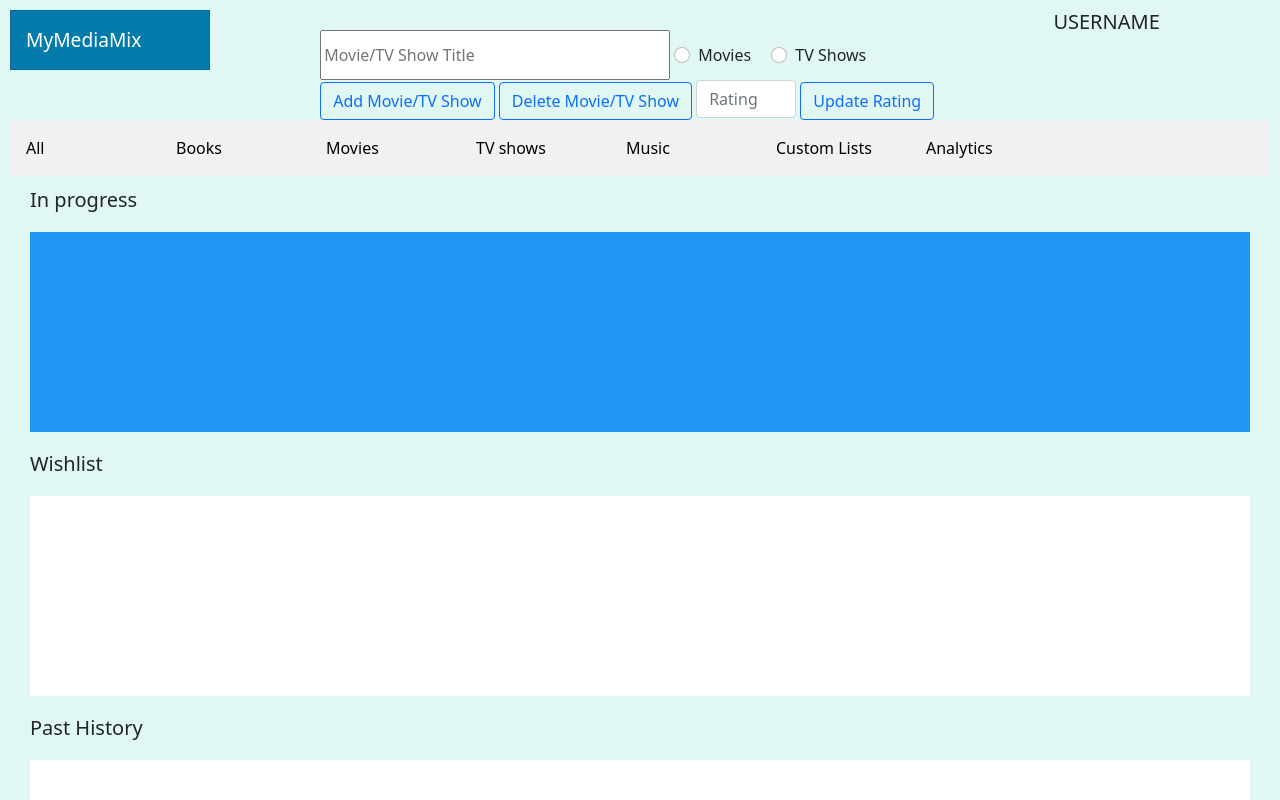
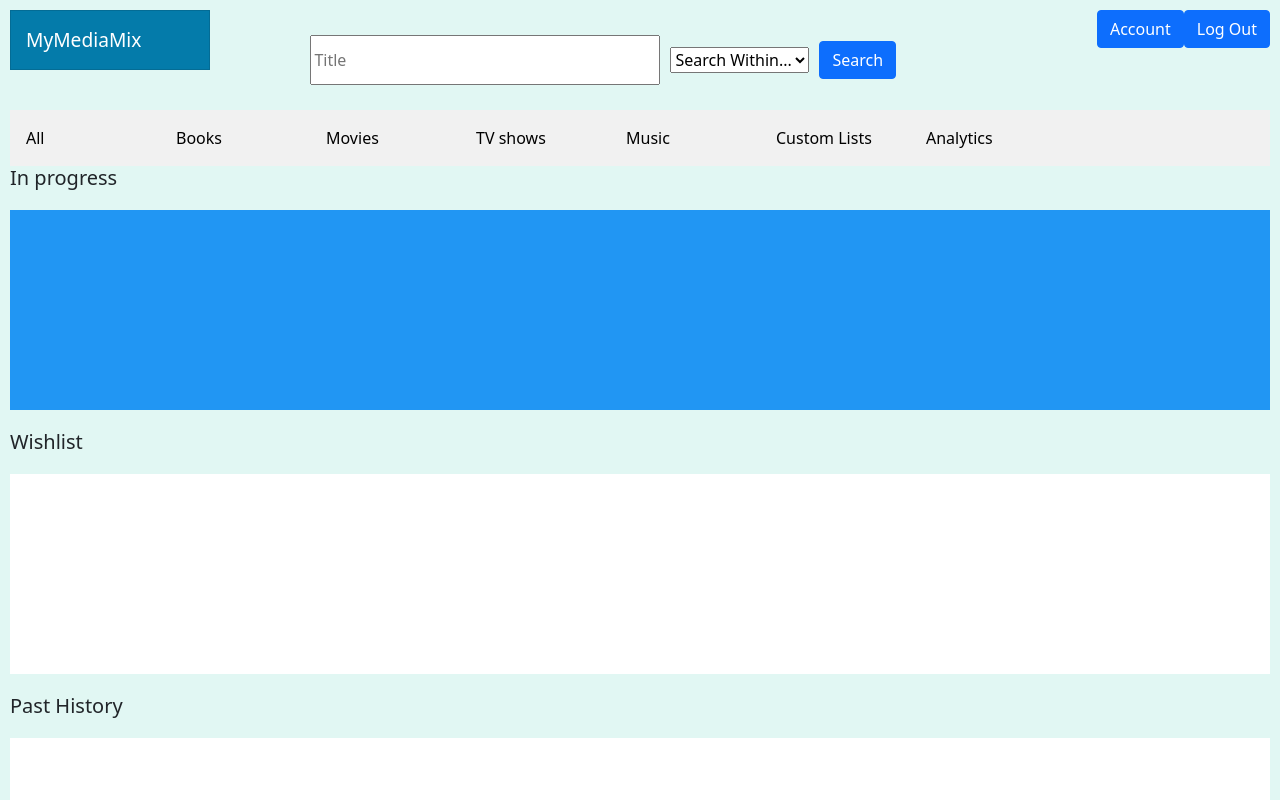
Before and after one commit to jbettencourt10/cs326-final-iota, a website: page client/list.html in a window 1280 px wide. Shown: the top 800 px of the page. Drawn offline with nearby package versions, Linux system fonts and the light colour scheme.

Commit message:
updated top of list

```diff
--- a/client/list.html
+++ b/client/list.html
@@ -20,7 +20,7 @@
   </head>
 
   <body>
-    <div class="toprow grid-container">
+    <div class="toprow grid-container" style="height: 100px;">
       <div class="card homeButton">
         <p class="homeButtonInner">MyMediaMix</p>
         <div class="card-body">
@@ -28,74 +28,45 @@
         </div>
       </div>
 
-      <form method="get">
-        <div style="float: left">
+      <form method="get" class="d-flex align-items-center">
+        <span>
           <input
             id="searchbar"
-            placeholder="Movie/TV Show Title"
+            placeholder="Title"
             class="searchbar grid-item"
             name="title"
+            style="margin-bottom: 20px;"
           />
-
-          <div class="form-check form-check-inline">
-            <input
-              class="form-check-input"
-              type="radio"
-              name="media"
-              value="Movie"
-            />
-            <label class="form-check-label">Movies</label>
-          </div>
-          <div class="form-check form-check-inline">
-            <input
-              class="form-check-input"
-              type="radio"
-              name="media"
-              value="TV"
-            />
-            <label class="form-check-label">TV Shows</label>
-          </div>
-        </div>
-
-        <br />
-        <button
-          formaction="/create"
-          type="submit"
-          class="btn btn-outline-primary"
-        >
-          Add Movie/TV Show
-        </button>
-        <button
-          formaction="/delete"
-          type="submit"
-          class="btn btn-outline-primary"
-        >
-          Delete Movie/TV Show
-        </button>
-
-        <input
-          type="text"
-          id="ratingInput"
-          class="form-control form-check-inline"
-          placeholder="Rating"
-          name="rating"
-          style="width: 100px; margin: auto"
-        />
-        <button
-          formaction="/update"
-          type="submit"
-          class="btn btn-outline-primary"
-        >
-          Update Rating
-        </button>
+        </span>
+        <select id="searchbar" style="margin-left: 10px; margin-right: 10px;">
+          <option value="empty">Search Within...</option>
+          <option value="books">Books</option>
+          <option value="movies">Movies</option>
+          <option value="tv shows">TV Shows</option>
+          <option value="music">Music</option>
+        </select>
+        <!-- <span class="dropdown" style="margin-left: 10px; margin-right: 10px;">
+          <button type="button" class="btn btn-secondary dropdown-toggle" data-bs-toggle="dropdown" >
+            Search Within
+          </button>
+          <ul class="dropdown-menu">
+            <li><a class="dropdown-item" onclick="">Books</a></li>
+            <li><a class="dropdown-item">Movies</a></li>
+            <li><a class="dropdown-item">TV Shows</a></li>
+            <li><a class="dropdown-item">Music</a></li>
+          </ul>
+        </span> -->
+        <input class="btn btn-primary" type="submit" value="Search">
       </form>
 
-      <div class="userName grid-item">
-        <h5>USERNAME</h5>
+
+      <div class="d-flex justify-content-end align-items-start">
+        <input class="btn btn-primary" type="submit" value="Account">
+        <input class="btn btn-primary" type="submit" value="Log Out">
       </div>
     </div>
 
-    <div class="menubar grid-container">
+    <div class="menubar">
       <a class="grid-item" href="#all">All</a>
       <a class="grid-item" href="#books">Books</a>
       <a class="grid-item" href="#movies">Movies</a>
@@ -106,19 +77,51 @@
     </div>
     <br />
     <br />
-    <div class="show grid-container-item">
+    <div class="grid-container-item">
       <h5>In progress</h5>
       <div class="product grid-container-list" id="inProgress"></div>
     </div>
 
-    <div class="show grid-container">
+    <div class="grid-container">
       <h5>Wishlist</h5>
       <div class="product grid-container"></div>
     </div>
 
-    <div class="show grid-container">
+    <div class="grid-container">
       <h5>Past History</h5>
       <div class="product grid-container"></div>
     </div>
   </body>
+  <!-- <body>
+    <div class="toprow grid-container">
+      <div class="row">
+        <div class="card homeButton">
+          <p class="homeButtonInner">MyMediaMix</p>
+          <div class="card-body">
+            <a href="/" class="btn btn-primary-outline stretched-link"></a>
+          </div>
+        </div>
+        <form method="get" class="col d-flex justify-content-center align-items-center">
+          <span>
+            <input
+              id="searchbar"
+              placeholder="Movie/TV Show Title"
+              class="searchbar"
+              name="title"
+            />
+          </span>
+          <span class="dropdown">
+            <button type="button" class="btn btn-primary dropdown-toggle" data-bs-toggle="dropdown">
+              Dropdown button
+            </button>
+            <ul class="dropdown-menu">
+              <li><a class="dropdown-item" href="#">Link 1</a></li>
+              <li><a class="dropdown-item" href="#">Link 2</a></li>
+              <li><a class="dropdown-item" href="#">Link 3</a></li>
+            </ul>
+          </span>
+        </form>
+      </div>
+    </div>
+  </body> -->
 </html>
```
